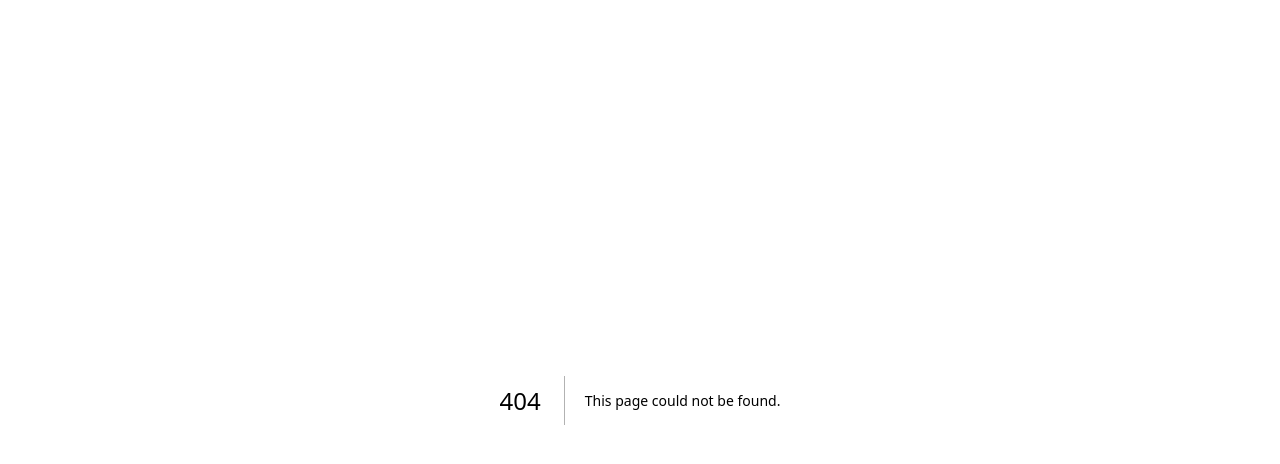
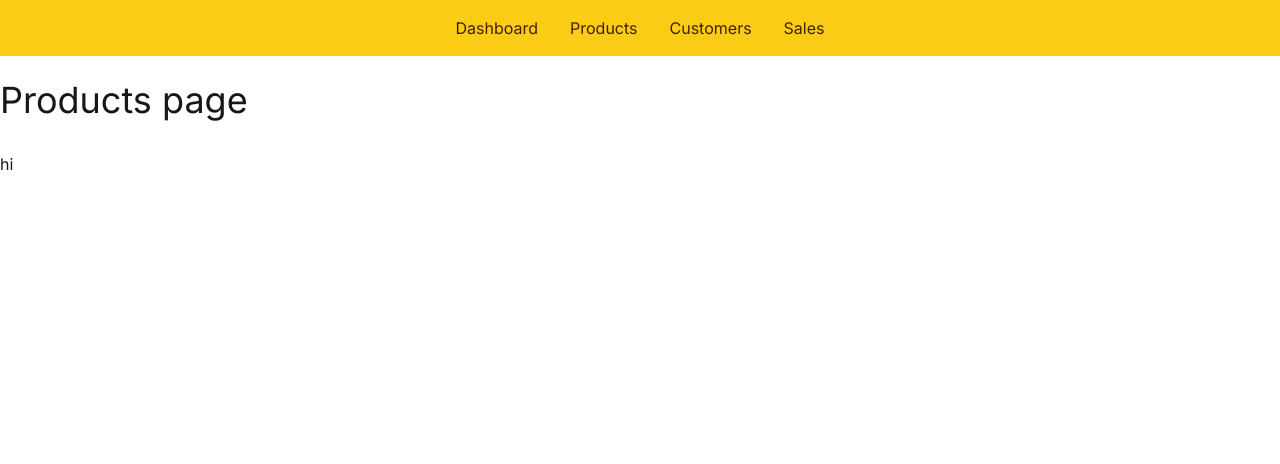
Before and after one commit to parham-devdocs/E-commerce-Next, a Next.js app: page /admin/products in a window 1280 px wide. Before the commit this address had no page. Shown: the top 464 px of the page. Built offline with nearby package versions, Linux system fonts and the light colour scheme.

Commit message:
Page header component and products page created

```diff
--- /dev/null
+++ b/app/admin/_components/PageHeader.tsx
@@ -0,0 +1,5 @@
+import { ReactNode } from "react";
+
+export default function PageHeader({ children }: { children: ReactNode }) {
+  return <h1 className=" text-4xl mb-8">{children}</h1>;
+}
--- a/app/admin/layout.tsx
+++ b/app/admin/layout.tsx
@@ -1,6 +1,6 @@
 import React from "react";
 import { Nav, Navlink } from "../components/Nav";
-
+export const dynamic="force-dynamic"
 export default function AdminLayout({children}:Readonly<{children:React.ReactNode}>) {
     return (
       <>
@@ -10,7 +10,7 @@ export default function AdminLayout({children}:Readonly<{children:React.ReactNod
           <Navlink href="/admin/users">Customers</Navlink>
           <Navlink href="/admin/orders">Sales</Navlink>
         </Nav>
-        <div className="container my-6">{children}</div>
+        <div className="container my-6 mx-auto">{children}</div>
       </>
     );
 }
--- /dev/null
+++ b/app/admin/loading.tsx
@@ -0,0 +1,8 @@
+import { Loader2 } from "lucide-react";
+
+export default function AdminLoading() {
+    return <div className=" flex justify-center ">
+
+        <Loader2 size={36} className=" animate-spin text-primary" />
+    </div>
+}
--- a/app/admin/page.tsx
+++ b/app/admin/page.tsx
@@ -1,7 +1,14 @@
-import { Card, CardHeader,CardDescription,CardContent, CardTitle } from "@/components/ui/card";
+import {
+  Card,
+  CardHeader,
+  CardDescription,
+  CardContent,
+  CardTitle,
+} from "@/components/ui/card";
+import Loading from "./loading";
 import prisma from "@/db/db";
 import { formatNumber } from "@/lib/formatters";
-import { formatCurrency } from './../../lib/formatters';
+import { formatCurrency } from "./../../lib/formatters";
 async function getSalesData() {
   const data = await prisma.order.aggregate({
     _sum: { pricePaidInCents: true },
@@ -13,40 +20,41 @@ async function getSalesData() {
   };
 }
 async function getUsersData() {
-  const [userCount,orderData] =await Promise.all([
-  prisma.user.count(),
+  const [userCount, orderData] = await Promise.all([
+    prisma.user.count(),
 
     prisma.order.aggregate({
-      _sum:{pricePaidInCents:true}
-    })
-  ])
-  return{
+      _sum: { pricePaidInCents: true },
+    }),
+  ]);
+  return {
     userCount,
-    averageValuePerUser:userCount===0 ? 0 : (orderData._sum.pricePaidInCents || 0)/100
-  }
+    averageValuePerUser:
+      userCount === 0 ? 0 : (orderData._sum.pricePaidInCents || 0) / 100,
+  };
 }
 async function getProductsData() {
- const [activeCount,inactiveCount]= await Promise.all([
-   await prisma.product.count({where:{isAvailableForPurchase:true}}),
-   await prisma.product.count({where:{isAvailableForPurchase:false}})
-
- ])
-  return{activeCount,inactiveCount}
+  const [activeCount, inactiveCount] = await Promise.all([
+    await prisma.product.count({ where: { isAvailableForPurchase: true } }),
+    await prisma.product.count({ where: { isAvailableForPurchase: false } }),
+  ]);
+  return { activeCount, inactiveCount };
 }
 type DashboardCardProps = {
   title: string;
-  subtitle: string ;
-  body: string
+  subtitle: string;
+  body: string;
 };
 
 export default async function AdminDashboard() {
-  const [SalesData,UsersData,productData] =await Promise.all([
+  const [SalesData, UsersData, productData] = await Promise.all([
     getSalesData(),
     getUsersData(),
-    getProductsData()
-])
+    getProductsData(),
+  ]);
+
   return (
-    <div className=" grid grid-cols-1 md:grid-cols-2 lg:grid-cols-3 gap-4">
+    <div className="grid grid-cols-1 md:grid-cols-2 lg:grid-cols-3 gap-4 ">
       <DashboardCard
         title="Sales"
         subtitle={`${formatNumber(SalesData.numberOfSales)} orders`}
@@ -61,23 +69,23 @@ export default async function AdminDashboard() {
       />
       <DashboardCard
         title="Active Products"
-        subtitle={`${formatNumber(
-          productData.inactiveCount
-        )} inactive`}
+        subtitle={`${formatNumber(productData.inactiveCount)} inactive`}
         body={formatNumber(productData.activeCount)}
       />
     </div>
   );
 }
 
-function DashboardCard({title,subtitle,body}:DashboardCardProps) {
-  return  <Card>
+function DashboardCard({ title, subtitle, body }: DashboardCardProps) {
+  return (
+    <Card>
       <CardHeader>
-        <CardTitle>{title }</CardTitle>
-        <CardDescription>{ subtitle } </CardDescription>
+        <CardTitle className=" text-primary">{title}</CardTitle>
+        <CardDescription>{subtitle} </CardDescription>
       </CardHeader>
       <CardContent>
-        <p>{ body}</p>
+        <p>{body}</p>
       </CardContent>
-    </Card>;
+    </Card>
+  );
 }
--- /dev/null
+++ b/app/admin/products/page.tsx
@@ -0,0 +1,12 @@
+import PageHeader from "../_components/PageHeader";
+
+export default function AdminProductsPage() {
+    return <>
+        <div className=" flex justify-between items-center gap-4">
+            <PageHeader>Products page</PageHeader>
+
+
+        </div>
+        <h1>hi</h1>
+    </>
+}
```
